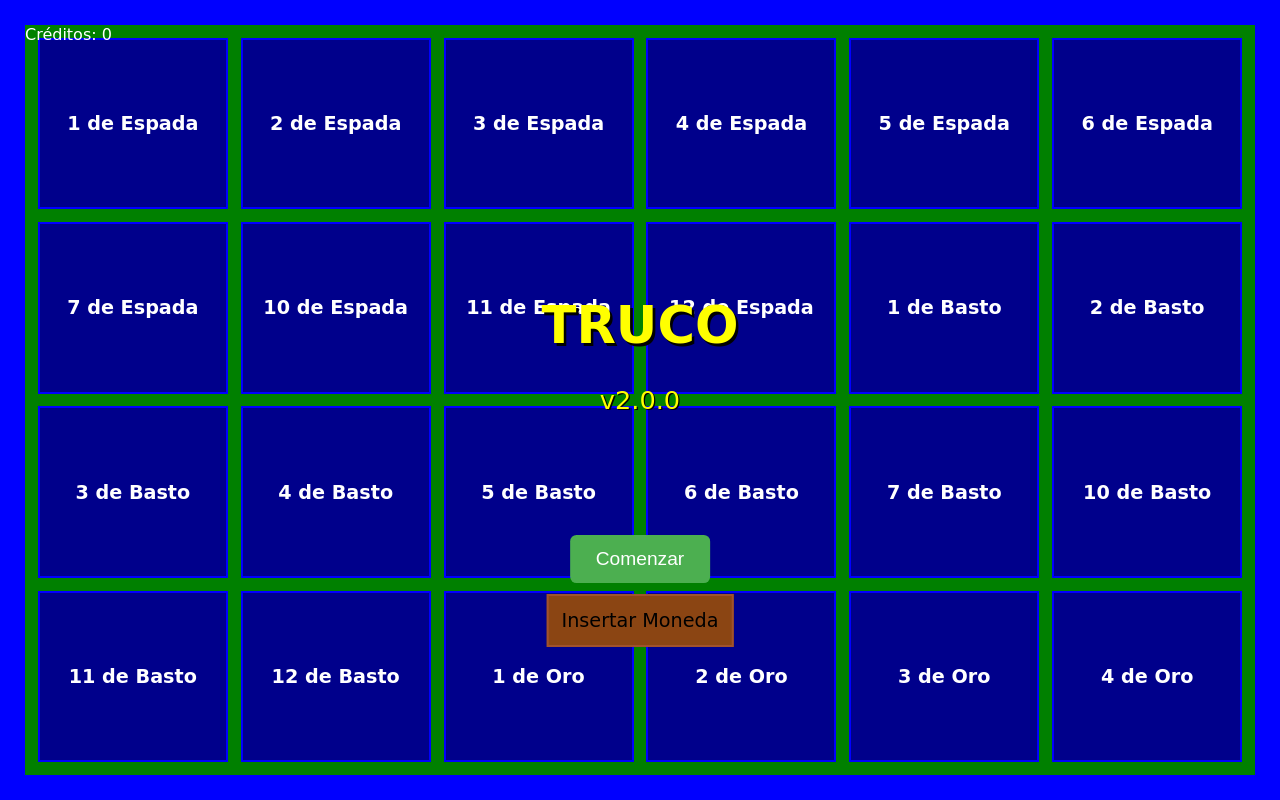
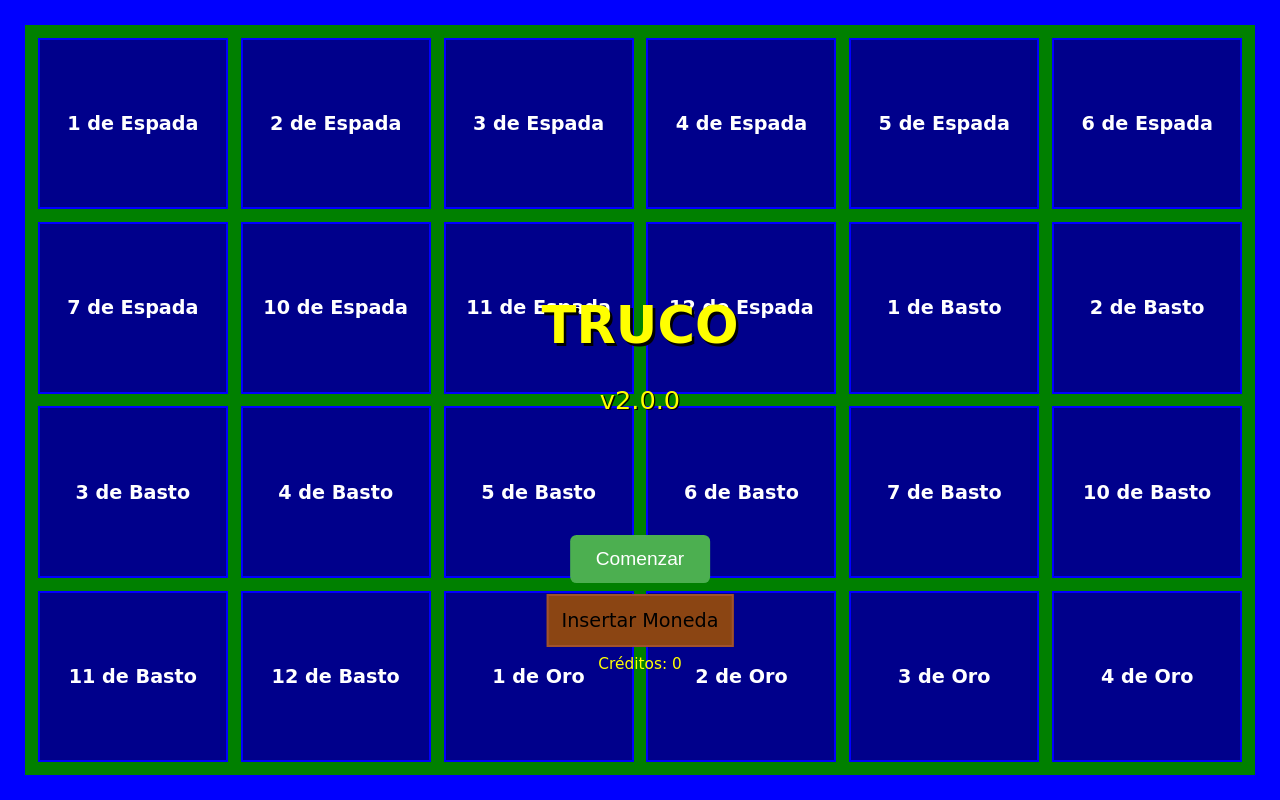
Before and after one commit to gustavojavier7/truco, a PHP site: page / in a window 1280 px wide. Run offline with PHP 8.4, Linux system fonts and the light colour scheme.

Commit message:
Update inicio.css

```diff
--- a/inicio.css
+++ b/inicio.css
@@ -97,6 +97,16 @@ body {
     text-align: center;
 }
 
+.credit-display {
+    bottom: 8vw; /* Ajustar para que esté debajo del botón */
+    left: 50%;
+    transform: translateX(-50%);
+    font-size: 1.2vw;
+    color: yellow;
+    text-align: center;
+    position: absolute; /* Asegura que se posicione correctamente en relación con el contenedor */
+}
+
 #comenzarJuego {
     position: absolute; /* Cambiado de relative a absolute */
     bottom: 15vw; /* Separación suficiente del botón "Insertar Moneda" */
```
